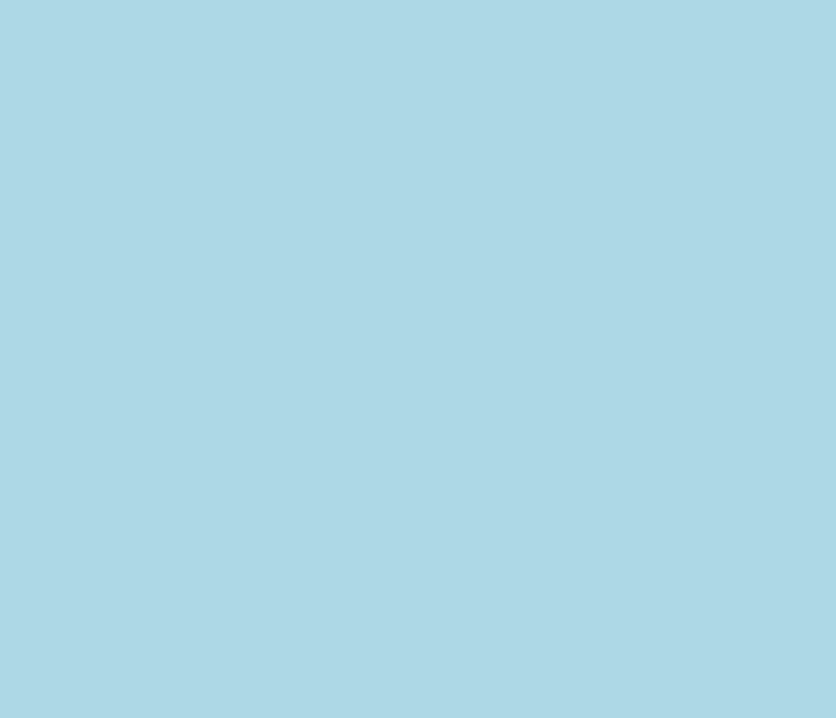
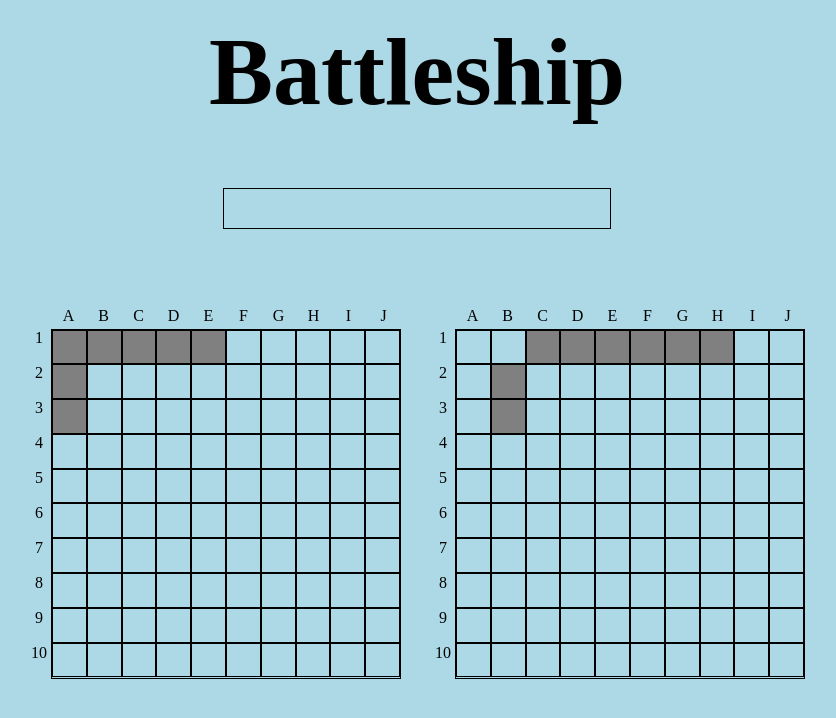
Before and after one commit to JayendraJoshi/Battleship, a website built with webpack: page src/template.html in a window 1280 px wide. Shown: the whole page, without its empty margins (223-1059 px from the left). Built offline with nearby package versions, Linux system fonts and the light colour scheme.

Commit message:
Add test to make sure game ends when a player has no ships left, implement it, improve styling and simplify  html creation

```diff
--- a/src/dom.js
+++ b/src/dom.js
@@ -2,12 +2,8 @@ import { Gameboard } from "./gameboard";
 
 export const handleDom = function(){
 
-function renderGameboard(gameBoard,playerName){
-    const main = document.querySelector("main");
-    const div = document.createElement("div");
-    div.classList.add(`${playerName}`);
-    div.classList.add("board-container");
-    main.appendChild(div);
+function renderGameboard(gameBoard,playerNumber){
+    const container = document.querySelector(`.${playerNumber}`);
     const letters = ["A","B","C","D","E","F","G","H","I","J"];
 
     let board = document.createElement("div");
@@ -39,9 +35,9 @@ function renderGameboard(gameBoard,playerName){
         }
         board.appendChild(column);
     }
-    div.appendChild(columnDisplay);
-    div.appendChild(rowDisplay);
-    div.append(board);
+    container.appendChild(columnDisplay);
+    container.appendChild(rowDisplay);
+    container.append(board);
     renderShipsOnGameBoard(gameBoard,board);
 
 }
@@ -56,6 +52,7 @@ function renderShipsOnGameBoard(gameBoard,domBoard){
        cell.style.backgroundColor = "rgb(128, 128, 128)";
     })
 }
+
 return {
     renderGameboard
 }
--- a/src/index.js
+++ b/src/index.js
@@ -2,7 +2,7 @@ import "./styles.css";
 import { Player } from "./player";
 import { handleDom } from "./dom";
 
-const game = function(){
+export const game = function(){
     const player1 = new Player("real");
     const player2 = new Player("real");
     player1.gameboard.setShipCoordinates("2",["A",2],["A",3]);
@@ -44,13 +44,23 @@ export const eventListeners = function(){
             waitingPlayer = player1;
             playingPlayer = player2;
         }
-        if(waitingPlayer.gameboard.receiveAttack(coordinateAsArray)===false){
+        let attackResult = waitingPlayer.gameboard.receiveAttack(coordinateAsArray);
+        if(attackResult === false){
             removeEventListenersOnGameboard(waitingPlayer.getDomGameboard());
             setEventListenersOnGameboard(playingPlayer.getDomGameboard());
-        };
+        }else if(attackResult === true){
+            if(waitingPlayer.gameboard.haveAllShipsBeenSunk()===true){
+                removeEventListenersOnGameboard(waitingPlayer.getDomGameboard());
+                endGame(waitingPlayer);
+            }
+        }
     }
     function removeEventListenersOnGameboard(gameboard){
         gameboard.removeEventListener("click",handleClickOnGameBoard);
+    }
+    function endGame(player){
+        const infoContainer = document.querySelector(".info-container");
+        infoContainer.textContent="game over";
     }
     return{
         setEventListenersOnGameboard,
@@ -58,3 +68,7 @@ export const eventListeners = function(){
         setPlayers
     }
 }
+
+if (typeof process === 'undefined' || process.env.NODE_ENV !== 'test') {
+    game();
+}
--- a/src/styles.css
+++ b/src/styles.css
@@ -11,51 +11,76 @@ body{
 }
 header{
     flex:1 0 15vh;
+    text-align:center;
+    font-size:3rem;
+    padding: 1rem 0;
 }
 main{
     flex:1 0 75vh;
     padding:2rem;
-    display: flex;
+    display: grid;
+    gap:2rem;
+    grid-template-columns:1fr 1fr;
     align-items: center;
     justify-content: center;
-    gap:2rem;
+    width:60vw;
+    align-self:center;
 }
 footer{
    flex:1 0 10vh;
 }
+.info-container{
+    grid-row:1;
+    grid-column: 1 / span 2;
+    justify-self: center;
+    min-width:50%;
+    min-height:60%;
+    border:1px solid black;
+}
 .board-container{
     display: grid;
-    grid-template-columns: auto 1fr;
-    grid-template-rows: auto 1fr;
+    grid-template-columns: 20px 350px;
+    grid-template-rows: 20px 350px;
+    gap: 2px;
+    width: fit-content;
+    justify-self:center;
 }
 .board{
+    grid-column: 2;
+    grid-row: 2;
     border:1px solid black;
     display: flex;
-    width:250px;
-    height: 250px;
+}
+.player1{
+    grid-column:1;
+    grid-row:2;
+}
+.player2{
+    grid-column:2;
+    grid-row:2;
 }
 .column-display{
+    grid-column: 2;
     grid-row: 1;
-    grid-column: 1 /-1;
     display: flex;
 }
 .column-display div{
-   flex-grow: 1;
+   flex: 1;
    text-align: center;
 }
 .column{
-    flex-grow: 1;
+    flex: 1;
    display: flex;
    flex-direction: column;
 }
 .row-display{
+    grid-column: 1;
+    grid-row: 2;
     display: flex;
     flex-direction: column;
-    grid-column: 1;
-    grid-row: 2 / -1;
 }
 .row-display div{
-    flex-grow: 1;
+    flex: 1;
    text-align: center;
 }
 .cell{
--- a/src/template.html
+++ b/src/template.html
@@ -8,10 +8,12 @@
 </head>
 <body>
     <header>
-
+        <h1>Battleship</h1>
     </header>
     <main>
-
+        <div class="info-container"></div>
+        <div class="player1 board-container"></div>
+        <div class="player2 board-container"></div>
     </main>
     <footer>
 
```
Also changed, not shown: dom.test.js (+8 -2 lines), index.test.js (+32 -4 lines).
